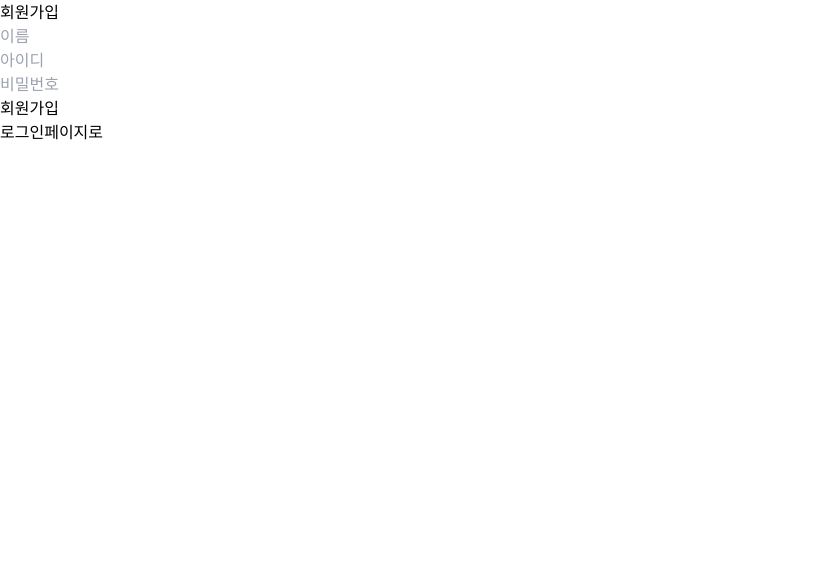
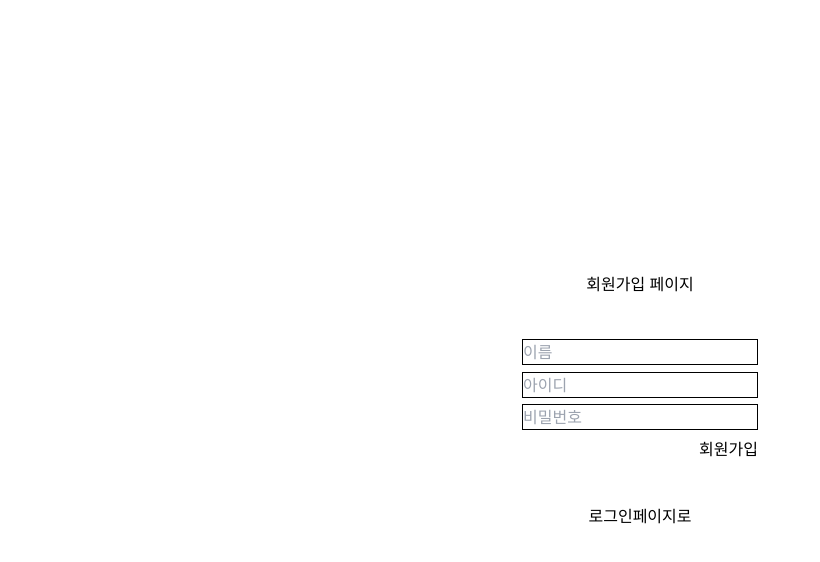
Before and after one commit to kimwoojin123/Next-SSR-Practice, a Next.js app: page /signup in a window 1280 px wide. Shown: the top 562 px of the page, without its empty margins (0-820 px from the left). Built offline with nearby package versions, Linux system fonts and the light colour scheme.

Commit message:
css처리

```diff
--- a/app/login/page.tsx
+++ b/app/login/page.tsx
@@ -32,15 +32,15 @@ export default function Login(){
   };
 
   return (
-    <div>
-      <h1>로그인</h1>
-      <form  className = "flex flex-col items-start" onSubmit={handleLogin}>
-      <input type="text" value={username} placeholder="아이디" onChange={(e)=>setUsername(e.target.value)}/>
-      <input type="text" value={password} placeholder="비밀번호"  onChange={(e) => setPassword(e.target.value)} />
-      <button type="submit">로그인</button>
+    <div  className="flex flex-col justify-center items-center h-lvh">
+      <h1 className="mb-10">로그인페이지</h1>
+      <form  className = "h-32 flex flex-col items-end justify-around" onSubmit={handleLogin}>
+      <input className="border border-black" type="text" value={username} placeholder="아이디" onChange={(e)=>setUsername(e.target.value)}/>
+      <input className="border border-black" type="text" value={password} placeholder="비밀번호"  onChange={(e) => setPassword(e.target.value)} />
+      <button className="border border-black" type="submit">로그인</button>
       </form>
       {message && <p>{message}</p>}
-      <Link href="/">메인페이지로</Link>
+      <Link className="mt-10" href="/">메인페이지로</Link>
     </div>
   )
 }
--- a/app/page.tsx
+++ b/app/page.tsx
@@ -2,9 +2,9 @@ import Link from 'next/link'
 
 export default function Page() {
   return (
-    <div>
-      <Link href="/login">Login</Link><br />
-      <Link href="/signup">SignUp</Link>
+    <div className="flex flex-col justify-center items-center h-lvh">
+      <Link className="text-5xl mb-20" href="/login">Login</Link>
+      <Link className="text-5xl" href="/signup">SignUp</Link>
     </div>
   )
 }
--- a/app/signup/page.tsx
+++ b/app/signup/page.tsx
@@ -34,16 +34,16 @@ export default function SignUp(){
 
 
   return (
-    <div>
-      <h1>회원가입</h1>
-      <form className = "flex flex-col items-start" onSubmit={handleJoin}>
-        <input type="text" value={name} placeholder="이름" onChange={(e) => setName(e.target.value)} />
-        <input type="text" value={username} placeholder="아이디" onChange={(e) => setUsername(e.target.value)} />
-        <input type="text" value={password} placeholder="비밀번호" onChange={(e) => setPassword(e.target.value)} />
-      <button type="submit">회원가입</button>
+    <div  className="flex flex-col justify-center items-center h-lvh">
+      <h1 className="mb-10">회원가입 페이지</h1>
+      <form className = "h-32 flex flex-col items-end justify-around" onSubmit={handleJoin}>
+        <input className="border border-black" type="text" value={name} placeholder="이름" onChange={(e) => setName(e.target.value)} />
+        <input className="border border-black" type="text" value={username} placeholder="아이디" onChange={(e) => setUsername(e.target.value)} />
+        <input className="border border-black" type="text" value={password} placeholder="비밀번호" onChange={(e) => setPassword(e.target.value)} />
+        <button type="submit">회원가입</button>
       </form>
       {message && <p>{message}</p>}
-      <Link href="/login">로그인페이지로</Link>
+      <Link className="mt-10" href="/login">로그인페이지로</Link>
     </div>
   )
 }
```
